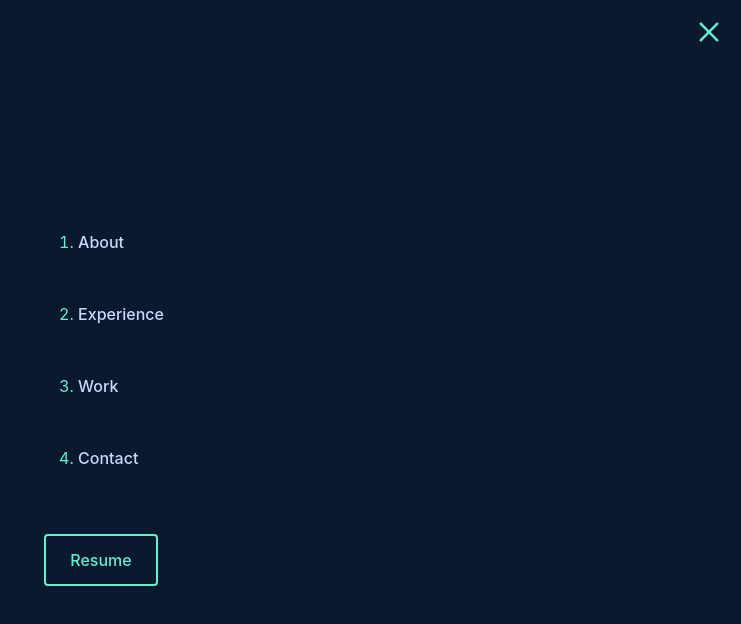
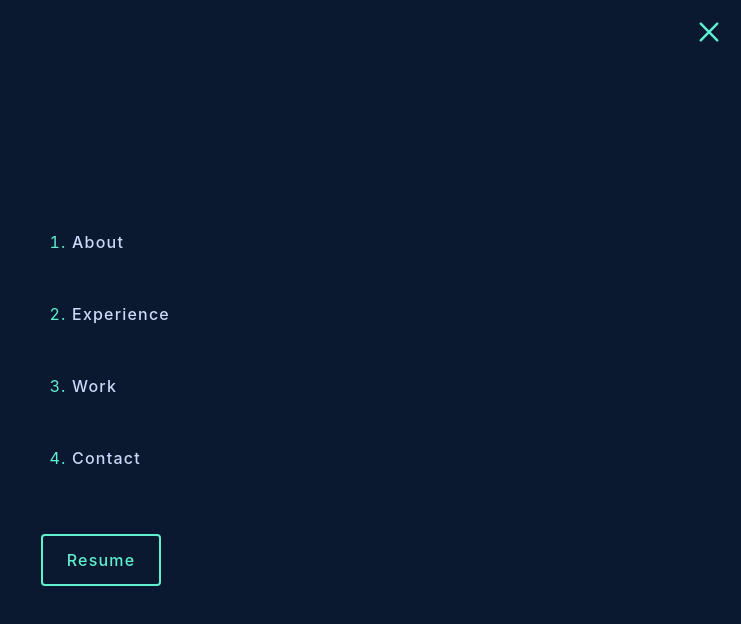
Before and after one commit to WinstonHall/winstonhall.github.io, a React (Vite) app: page / in a window 1280 px wide. Shown: the top 624 px of the page, without its empty margins (539-1280 px from the left). Built offline with nearby package versions, Linux system fonts and the light colour scheme.

Commit message:
Update index.css

```diff
--- a/src/index.css
+++ b/src/index.css
@@ -1,3 +1,4 @@
+/* CSS VARIABLES */
 :root {
     --bg-color: #0a192f;
     --primary-light-txt: #ccd8f8;
@@ -5,6 +6,7 @@
     --secondary-light-txt: #60f0d0;
     --secondary-dark-txt: #308080;
     --gap-top: 80px;
+    --gap-section: 4rem 0;
 
     font-family: Inter, system-ui, Avenir, Helvetica, Arial, sans-serif;
     line-height: 1.5;
@@ -21,11 +23,29 @@
     -webkit-text-size-adjust: 100%;
 }
 
+/* DEFAULT ELEMENT CSS PROPERTIES */
 #root {
     width: 100vw;
+    max-width: 100vw;
     height: 100vh;
+    max-height: 100vh;
     padding: 0 2rem;
+    letter-spacing: 0.075rem;
 }
+
+h1,
+h2,
+h3,
+h4,
+h5,
+h6,
+p,
+ul {
+    margin: 0;
+    padding: 0;
+}
+
+/* TODO: Below is cleanup */
 
 a {
     font-weight: 500;
```
